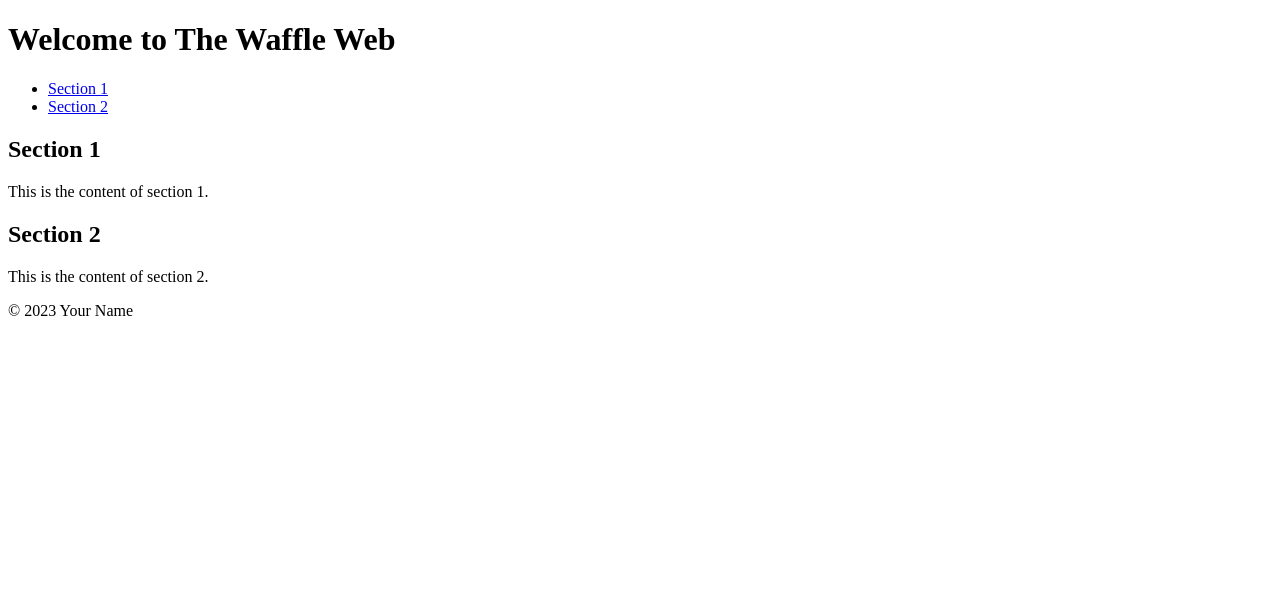
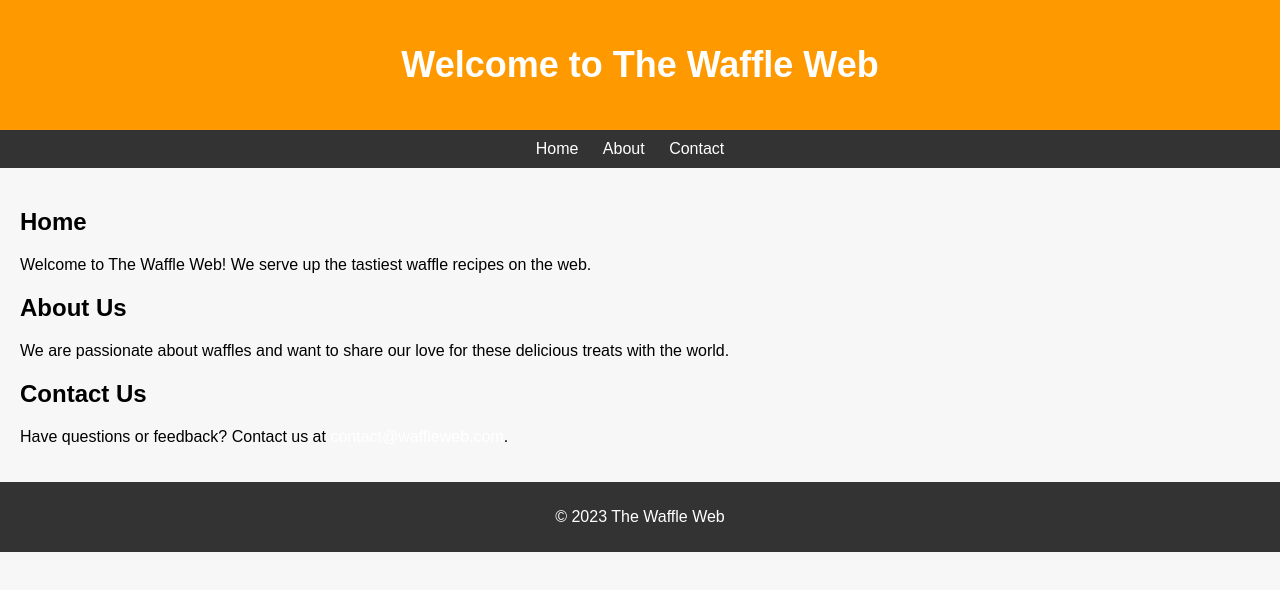
Before and after one commit to wolfnoneYT/Waffle-web-is-so-cool, a plain HTML site: page index.html in a window 1280 px wide. Drawn offline with Linux system fonts and the light colour scheme.

Commit message:
Update index.html

```diff
--- a/index.html
+++ b/index.html
@@ -1,7 +1,55 @@
 <!DOCTYPE html>
-<html>
+<html lang="en">
 <head>
-    <title>Waffle Web</title>
+    <meta charset="UTF-8">
+    <meta name="viewport" content="width=device-width, initial-scale=1.0">
+    <title>The Waffle Web</title>
+    <style>
+        /* Add your CSS styles here */
+        body {
+            font-family: Arial, sans-serif;
+            background-color: #f7f7f7;
+            margin: 0;
+            padding: 0;
+        }
+        header {
+            background-color: #ff9900;
+            padding: 20px;
+            text-align: center;
+        }
+        h1 {
+            color: #fff;
+            font-size: 36px;
+        }
+        nav {
+            background-color: #333;
+            color: #fff;
+            padding: 10px 0;
+        }
+        nav ul {
+            list-style-type: none;
+            text-align: center;
+            margin: 0;
+            padding: 0;
+        }
+        nav li {
+            display: inline;
+            margin-right: 20px;
+        }
+        a {
+            color: #fff;
+            text-decoration: none;
+        }
+        main {
+            padding: 20px;
+        }
+        footer {
+            background-color: #333;
+            color: #fff;
+            text-align: center;
+            padding: 10px 0;
+        }
+    </style>
 </head>
 <body>
     <header>
@@ -9,22 +57,27 @@
     </header>
     <nav>
         <ul>
-            <li><a href="#section1">Section 1</a></li>
-            <li><a href="#section2">Section 2</a></li>
+            <li><a href="#home">Home</a></li>
+            <li><a href="#about">About</a></li>
+            <li><a href="#contact">Contact</a></li>
         </ul>
     </nav>
     <main>
-        <section id="section1">
-            <h2>Section 1</h2>
-            <p>This is the content of section 1.</p>
+        <section id="home">
+            <h2>Home</h2>
+            <p>Welcome to The Waffle Web! We serve up the tastiest waffle recipes on the web.</p>
         </section>
-        <section id="section2">
-            <h2>Section 2</h2>
-            <p>This is the content of section 2.</p>
+        <section id="about">
+            <h2>About Us</h2>
+            <p>We are passionate about waffles and want to share our love for these delicious treats with the world.</p>
+        </section>
+        <section id="contact">
+            <h2>Contact Us</h2>
+            <p>Have questions or feedback? Contact us at <a href="mailto:contact@waffleweb.com">contact@waffleweb.com</a>.</p>
         </section>
     </main>
     <footer>
-        <p>&copy; 2023 Your Name</p>
+        <p>&copy; 2023 The Waffle Web</p>
     </footer>
 </body>
 </html>
```
